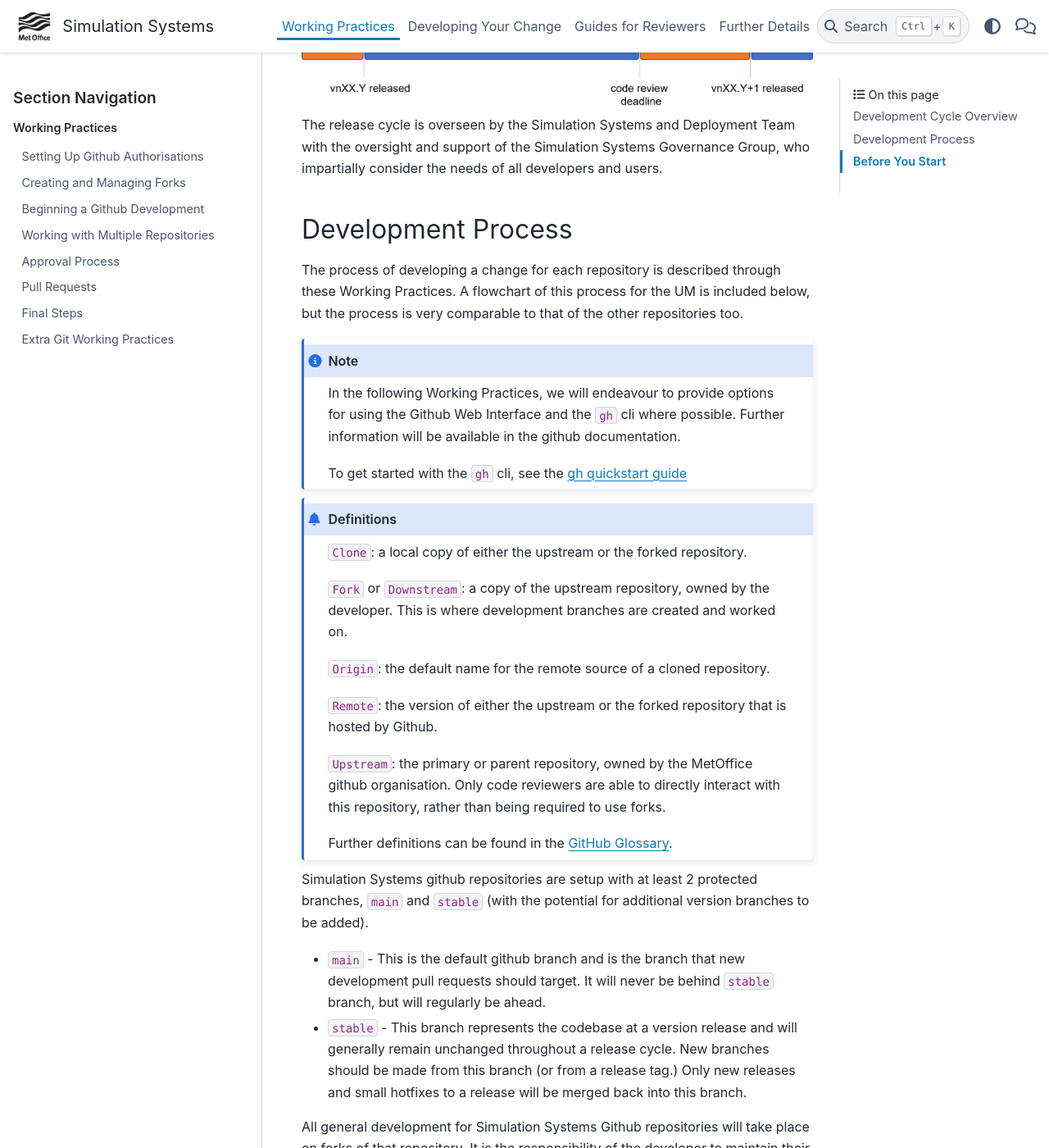
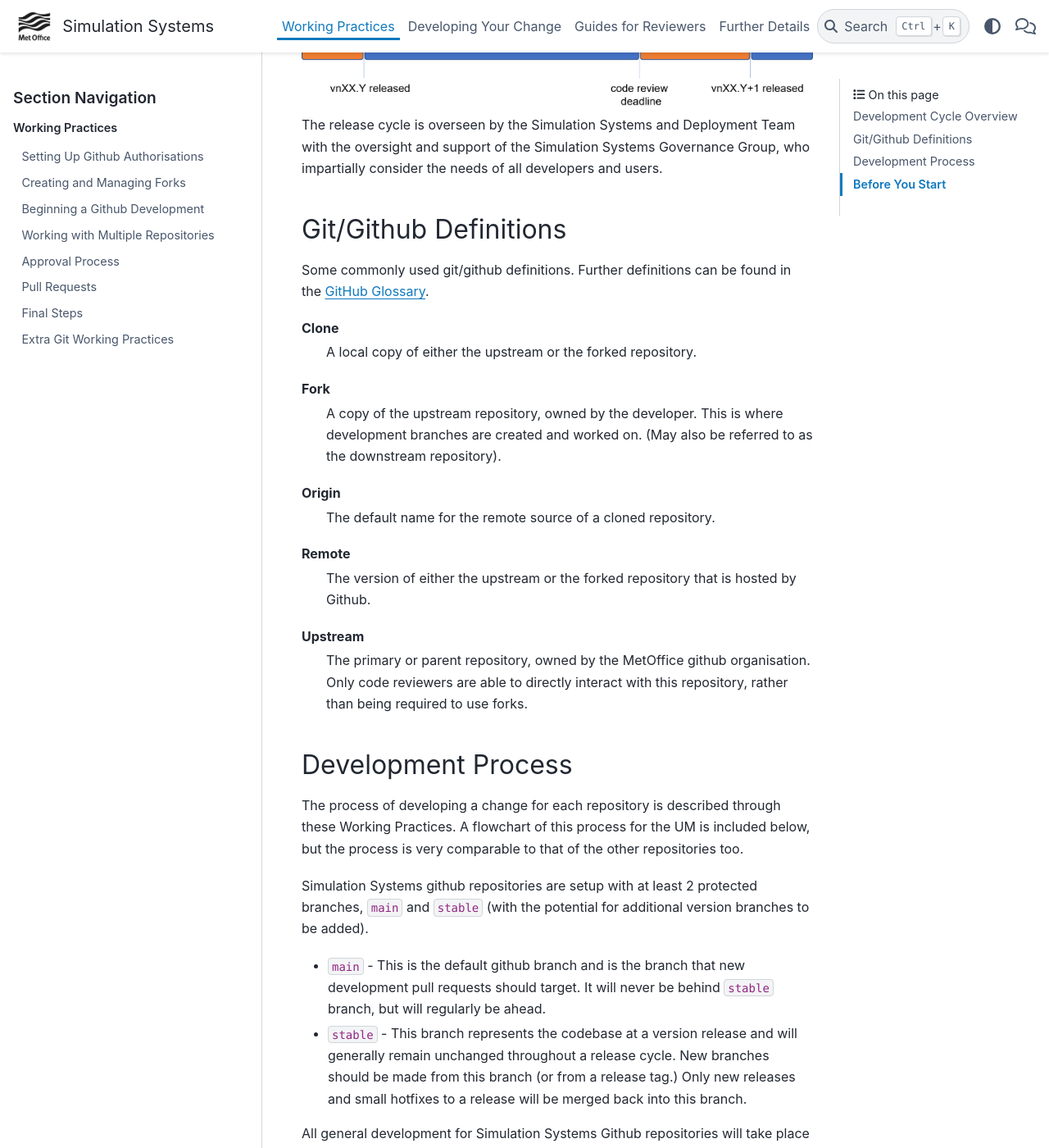
Before and after one commit to MetOffice/simulation-systems, a Sphinx documentation site: the page built from source/WorkingPractices/working_practices.rst, in a window 1280 px wide and 1400 px high, scrolled down 959 px. Shown: the whole window at 82% size. Built offline with Sphinx 7.4.7 and the PyData theme 0.15.4, drawn with Linux system fonts in a browser that asks for light colours; some of the changed lines change nothing that is shown; some of the changed text lies outside the part shown.

Commit message:
change to definitions list

```diff
--- a/source/WorkingPractices/working_practices.rst
+++ b/source/WorkingPractices/working_practices.rst
@@ -46,6 +46,33 @@ The release cycle is overseen by the Simulation Systems and Deployment Team
 with the oversight and support of the Simulation Systems Governance Group, who
 impartially consider the needs of all developers and users.
 
+Git/Github Definitions
+----------------------
+
+Some commonly used git/github definitions. Further definitions can be found in
+the `GitHub Glossary
+<https://docs.github.com/en/get-started/learning-about-github/github-glossary>`__.
+
+Clone
+  A local copy of either the upstream or the forked repository.
+
+Fork
+  A copy of the upstream repository, owned by the developer. This is where
+  development branches are created and worked on. (May also be referred to
+  as the downstream repository).
+
+Origin
+  The default name for the remote source of a cloned repository.
+
+Remote
+  The version of either the upstream or the forked repository that is hosted
+  by Github.
+
+Upstream
+  The primary or parent repository, owned by the MetOffice github
+  organisation. Only code reviewers are able to directly interact with this
+  repository, rather than being required to use forks.
+
 
 Development Process
 -------------------
@@ -54,35 +81,6 @@ The process of developing a change for each repository is described through
 these Working Practices. A flowchart of this process for the UM is included
 below, but the process is very comparable to that of the other repositories
 too.
-
-.. note::
-
-    In the following Working Practices, we will endeavour to provide options
-    for using the Github Web Interface and the ``gh`` cli where possible.
-    Further information will be available in the github documentation.
-
-    To get started with the ``gh`` cli, see the `gh quickstart guide
-    <https://docs.github.com/en/github-cli/github-cli/quickstart>`__
-
-.. admonition:: Definitions
-
-    ``Clone``: a local copy of either the upstream or the forked repository.
-
-    ``Fork`` or ``Downstream``: a copy of the upstream repository, owned by the
-    developer. This is where development branches are created and worked on.
-
-    ``Origin``: the default name for the remote source of a cloned repository.
-
-    ``Remote``: the version of either the upstream or the forked repository
-    that is hosted by Github.
-
-    ``Upstream``: the primary or parent repository, owned by the MetOffice
-    github organisation. Only code reviewers are able to directly interact
-    with this repository, rather than being required to use forks.
-
-
-    Further definitions can be found in the `GitHub Glossary
-    <https://docs.github.com/en/get-started/learning-about-github/github-glossary>`__.
 
 Simulation Systems github repositories are setup with at least 2 protected
 branches, ``main`` and ``stable`` (with the potential for additional version
@@ -106,10 +104,29 @@ The development cycle can be seen below.
 
   digraph {
     create_issue -> create_branch -> development -> create_pr;
-    create_issue [label="Create an Issue\nUpstream"]
-    create_branch [label="Create a Development Branch\nFork"]
-    development [label="Develop Changes on Branch\nFork"]
-    create_pr [label="Create a PR for the change\nUpstream"]
+    create_issue [label="Create an Issue", style=filled, color="#f8b8d0"]
+    create_branch [label="Create a Development Branch", style=filled, color="#b9e192"]
+    development [label="Develop Changes on Branch", style=filled, color="#b9e192"]
+    create_pr [label="Create a PR for the change", style=filled, color="#f8b8d0"]
+
+    create_pr -> test_change;
+    test_change [label="Test Changes\nRose Stem locally + CI in PR"]
+
+    test_change -> scitech -> code_review -> commit_ticket;
+    scitech [label="SciTech Review", style=filled, color="#f8b8d0"]
+    code_review[label="Code Review", style=filled, color="#f8b8d0"]
+    commit_ticket[label="Commit branch to main", style=filled, color="#f8b8d0"]
+
+    merge_main -> test_change [style="dashed", label="As Required"];
+    merge_main [label="Merge in upstream/main", style=filled, color="#b9e192"]
+
+    test_change -> code_review [dir=back, style="dashed", label="Changes\nRequired", color="#b9e192"];
+
+    subgraph cluster0 {
+      upstream -> fork [style=invis];
+      upstream [label="Takes place in the\nupstream repository", style=filled, color="#f8b8d0", shape=box]
+      fork [label="Takes place in the\nforked repository", style=filled, color="#b9e192", shape=box]
+    }
     }
 
 For detailed explanation of these steps, see pages on :ref:`gh_dev_init` and
@@ -117,6 +134,15 @@ For detailed explanation of these steps, see pages on :ref:`gh_dev_init` and
 
 Before You Start
 ----------------
+
+.. note::
+
+    In the following Working Practices, we will endeavour to provide options
+    for using the Github Web Interface and the ``gh`` cli where possible.
+    Further information will be available in the github documentation.
+
+    To get started with the ``gh`` cli, see the `gh quickstart guide
+    <https://docs.github.com/en/github-cli/github-cli/quickstart>`__
 
 All developments should be planned using a risk-based approach. Before
 starting, consider the complexity and impact of what you want to do. This will
```
Also changed, not shown: source/WorkingPractices/images/git-dev-strategy.svg (deleted).
